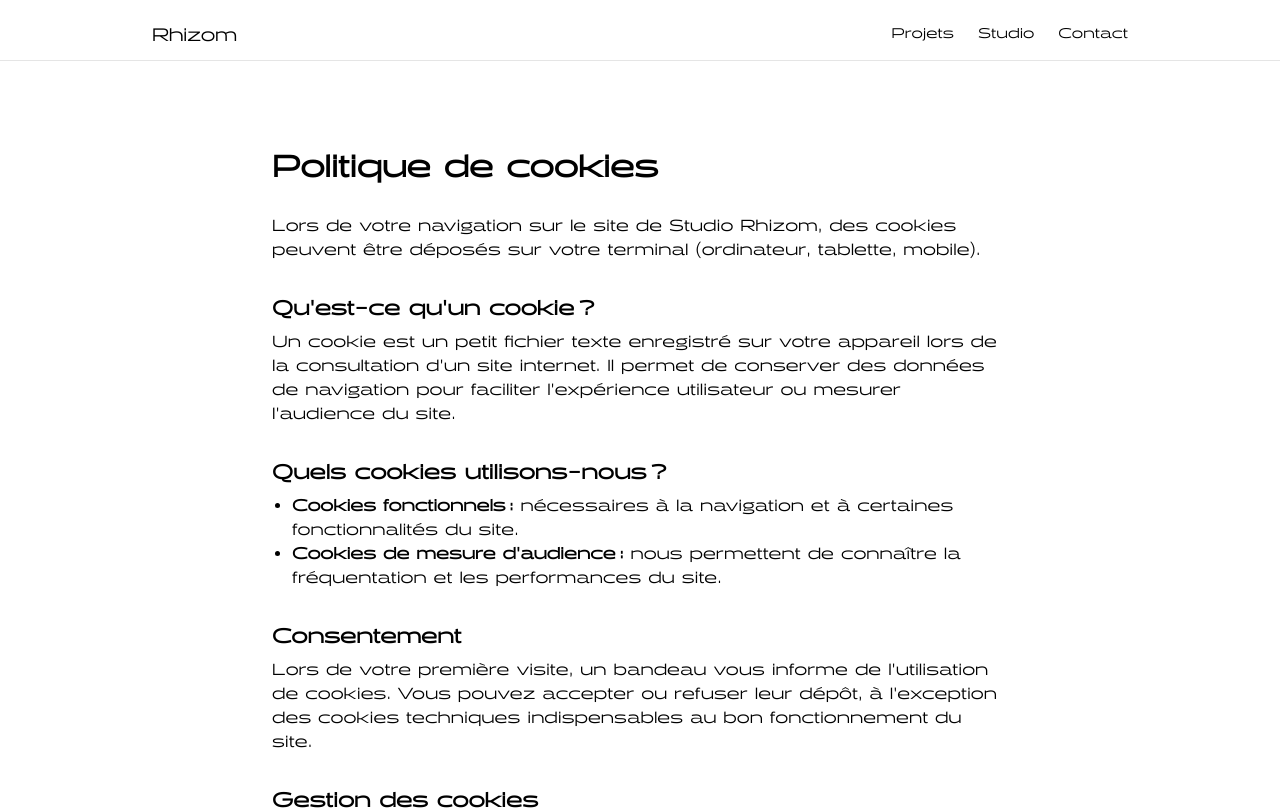
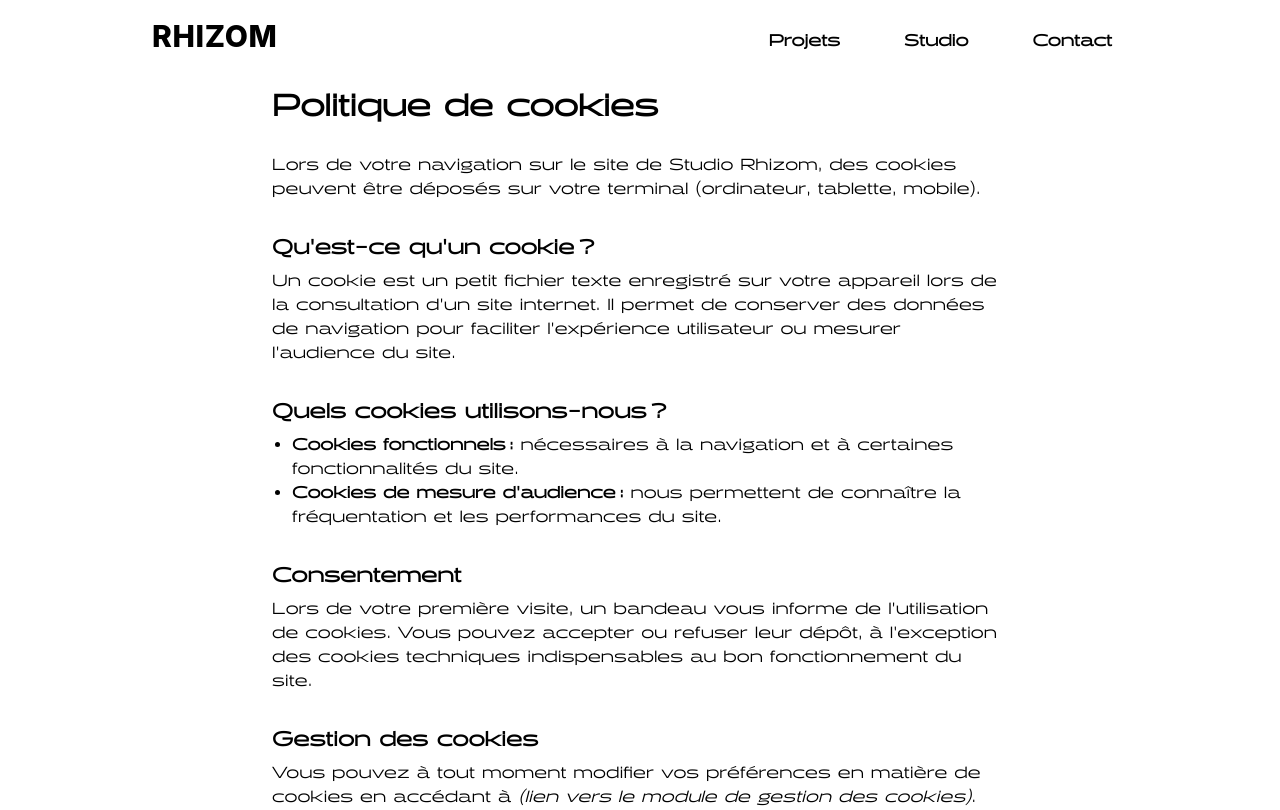
Before and after one commit to aachbaro/site_studio_rhizom, a Vue app in the folder site-rhizom/frontend/: page /cookies in a window 1280 px wide. Shown: the top 810 px of the page. Built offline with nearby package versions, Linux system fonts and the light colour scheme.

Commit message:
version stable avec un header nouveau header

```diff
--- a/site-rhizom/frontend/src/components/Header.vue
+++ b/site-rhizom/frontend/src/components/Header.vue
@@ -1,17 +1,22 @@
 <template>
-  <header class="w-full bg-white text-black border-b border-black/10">
-    <div class="max-w-screen-lg mx-auto px-6 py-4 flex justify-between items-center">
-      <router-link to="/" class="text-lg font-medium tracking-tight hover:opacity-80 transition">
+  <header class="fixed top-0 left-0 w-full z-50 bg-transparent">
+    <div
+      class="max-w-screen-lg mx-auto px-6 py-4 flex justify-between items-center"
+    >
+      <router-link
+        to="/"
+        class="text-3xl font-extrabold tracking-tight uppercase"
+        style="letter-spacing: 0.02em; font-family: 'Inter', sans-serif"
+      >
         Rhizom
       </router-link>
-
-      <nav class="hidden md:flex gap-6 text-sm">
+      <nav class="hidden md:flex gap-8">
         <router-link
           v-for="link in links"
           :key="link.path"
           :to="link.path"
-          class="hover:text-primary transition"
-          active-class="text-primary"
+          class="nav-link"
+          active-class="text-black"
         >
           {{ link.name }}
         </router-link>
@@ -21,15 +26,15 @@
 </template>
 
 <script setup>
-import { onMounted } from 'vue'
+const links = [
+  { name: "Projets", path: "/projets" },
+  { name: "Studio", path: "/studio" },
+  { name: "Contact", path: "/contact" },
+];
+</script>
 
-const links = [
-  { name: 'Projets', path: '/projets' },
-  { name: 'Studio',  path: '/studio'  },
-  { name: 'Contact', path: '/contact' }
-]
-
-onMounted(() => {
-  console.log('🧭 Header monté, links =', links)
-})
-</script>
+<style scoped>
+.nav-link {
+  @apply text-base font-semibold px-4 py-2 rounded transition duration-200 hover:bg-black/80 hover:text-white;
+}
+</style>
```
Also changed, not shown: 2 other files (tests, documents, lock files or other folders).
